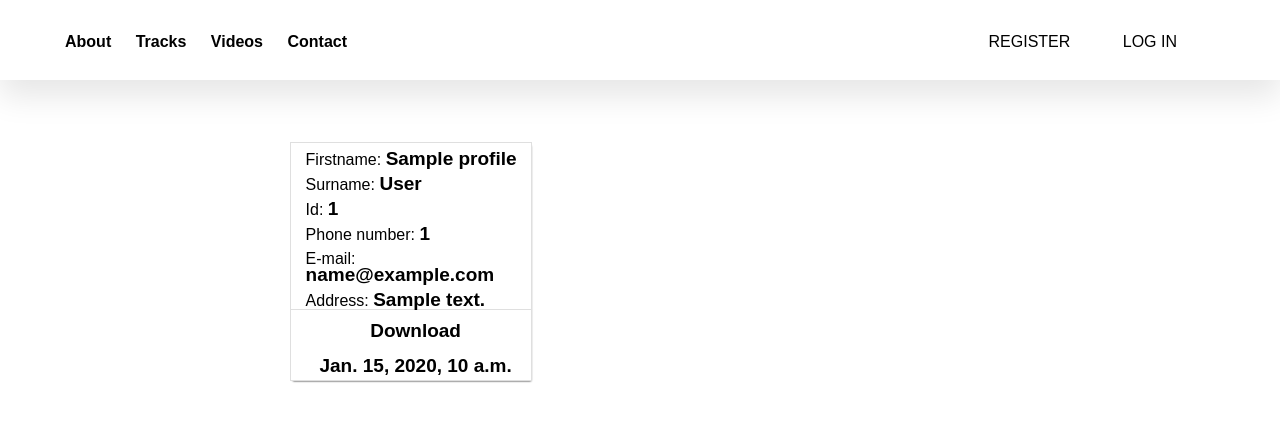
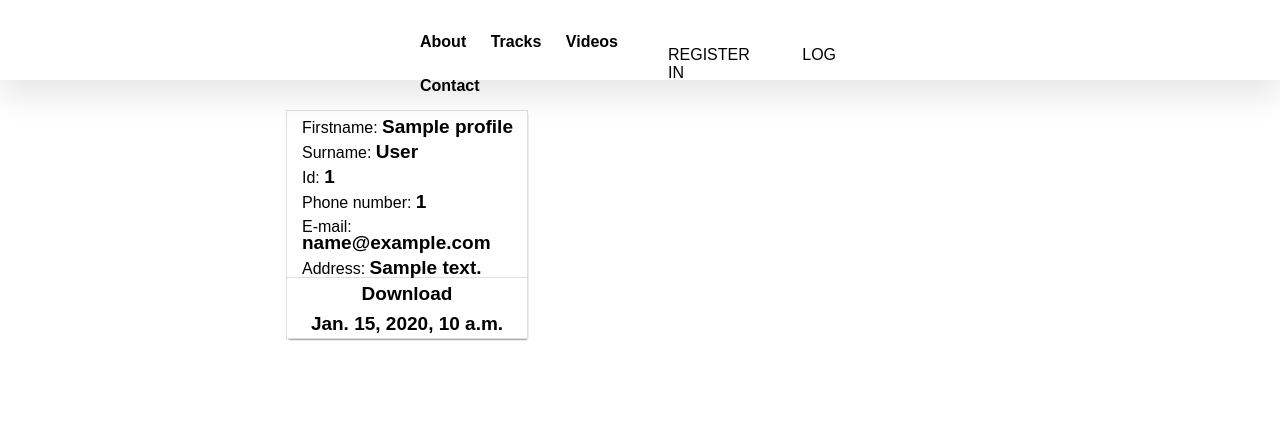
Before and after one commit to zssvaidar/py_formatter, a Django app: template src/templates/profiler/profile.html in a window 1280 px wide. Shown: the top 422 px of the page. Run offline with Django 3.2, Linux system fonts and the light colour scheme; the template is opened without the code that fills it: most values are stand-ins (such as "Sample title", 1, 10 or a date in 2020).

Commit message:
'env-vars-bug4'

```diff
--- a/src/settings/settings.py
+++ b/src/settings/settings.py
@@ -6,7 +6,7 @@ SECRET_KEY = 'y&$dgfs3eiz#w@3-)sd3lp_2ao^'
 
 DEBUG = False
 
-ALLOWED_HOSTS = ['django-env.eba-wmzdu4xz.us-west-2.elasticbeanstalk.com/']
+ALLOWED_HOSTS = ["django-env.eba-wmzdu4xz.us-west-2.elasticbeanstalk.com"]
 
 INSTALLED_APPS = [
     'rest_framework',
--- a/src/static/css/nav.css
+++ b/src/static/css/nav.css
@@ -13,7 +13,7 @@
 
 }
 .navigation-margin{
-  margin:0 45px;
+  margin:0 400px;
 }
 
 .toolbar {
--- a/src/static/css/style.css
+++ b/src/static/css/style.css
@@ -9,7 +9,7 @@ a {
   color: #000;
 }
 .content {
-  width: 66%;
+  width: 60%;
   margin:auto;
 }
 
@@ -23,14 +23,13 @@ a {
   display: flex;
   flex-direction: column;
   justify-content:space-between;
-  margin:32px 42px;
   border: 1px solid rgba(0,0,0,.125);
   box-shadow: 1px 2px 2px -2px black;
   width:240px;
 }
 .card-footer {
   width: 100%;
-      border-top: 1px solid rgba(0,0,0,.125);
+  border-top: 1px solid rgba(0,0,0,.125);
 }
 .card a:not(.prof-link) {
   margin-left: 15px;
@@ -52,7 +51,7 @@ a {
 }
 .prof-link {
   text-align: center;
-  padding: 5px
+  padding-bottom: 5px
 }
 .prof-link:hover {
   transition: 200ms;
```
